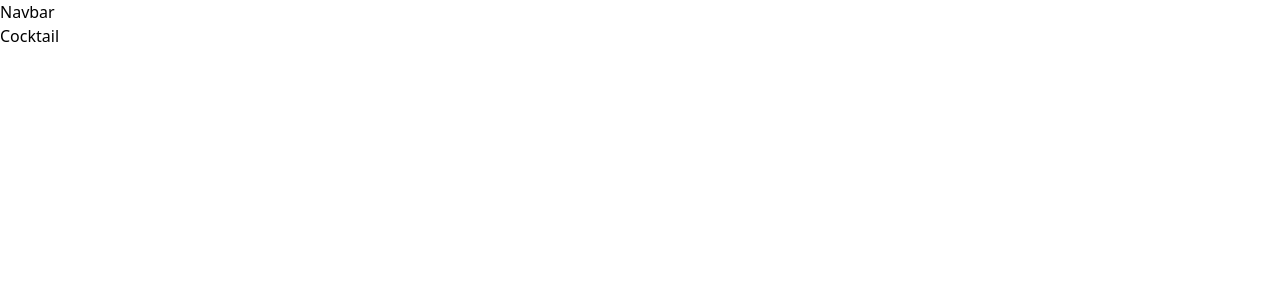
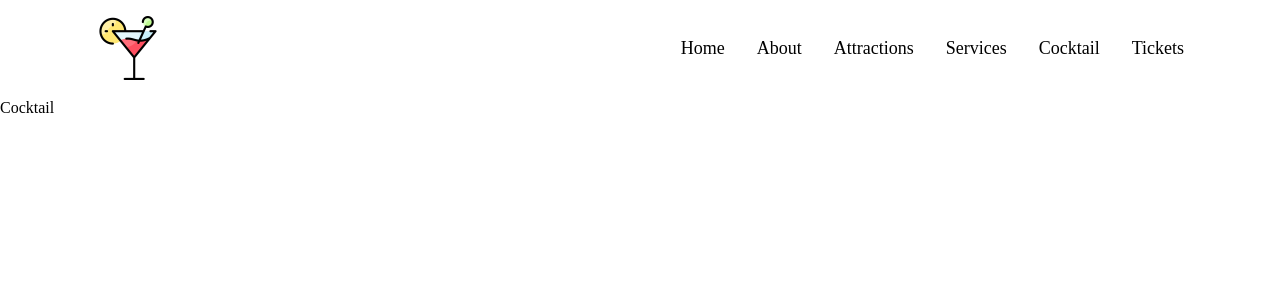
Before and after one commit to greatkene/cocktail, a React (Create React App) app: page /cocktail in a window 1280 px wide. Shown: the top 300 px of the page. Built offline with nearby package versions, Linux system fonts and the light colour scheme.

Commit message:
navbar done

```diff
--- a/package.json
+++ b/package.json
@@ -8,6 +8,7 @@
     "@testing-library/user-event": "^13.5.0",
     "react": "^18.0.0",
     "react-dom": "^18.0.0",
+    "react-icons": "^4.3.1",
     "react-router-dom": "^6.3.0",
     "react-scripts": "5.0.1",
     "react-scroll": "^1.8.7",
--- a/public/index.html
+++ b/public/index.html
@@ -2,14 +2,14 @@
 <html lang="en">
   <head>
     <meta charset="utf-8" />
-    <link rel="icon" href="%PUBLIC_URL%/favicon.ico" />
+    <link rel="icon" href="../src/assets/logo.png" />
     <meta name="viewport" content="width=device-width, initial-scale=1" />
     <meta name="theme-color" content="#000000" />
     <meta
       name="description"
       content="Web site created using create-react-app"
     />
-    <link rel="apple-touch-icon" href="%PUBLIC_URL%/logo192.png" />
+    <link rel="apple-touch-icon" href="../src/assets/logo.png" />
     <!--
       manifest.json provides metadata used when your web app is installed on a
       user's mobile device or desktop. See https://developers.google.com/web/fundamentals/web-app-manifest/
@@ -24,7 +24,7 @@
       work correctly both with client-side routing and a non-root public URL.
       Learn how to configure a non-root public URL by running `npm run build`.
     -->
-    <title>React App</title>
+    <title>Cocktail Menus</title>
   </head>
   <body>
     <noscript>You need to enable JavaScript to run this app.</noscript>
--- a/src/App.js
+++ b/src/App.js
@@ -7,7 +7,7 @@ import About from './pages/About'
 import Cocktail from './pages/Cocktail'
 import SingleCocktail from './pages/SingleCocktail'
 import Error from './pages/Error'
-import Contact from './pages/Contact'
+import Ticket from './pages/Ticket'
 
 // Import components
 import Navbar from './components/Navbar';
@@ -21,7 +21,7 @@ const App = () => {
         <Route path='/about' element={<About/>}/>
         <Route path='/cocktail' element={<Cocktail/>}/>
         <Route path='/cocktail/:id' element={<SingleCocktail/>}/>
-        <Route path='/contact' element={<Contact/>}/>
+        <Route path='/ticket' element={<Ticket/>}/>
         <Route path='*' element={<Error/>}/>
       </Routes>
     </BrowserRouter>
--- a/src/components/Navbar.js
+++ b/src/components/Navbar.js
@@ -1,11 +1,68 @@
-import React from 'react'
+/* eslint-disable no-unused-vars */
+import React, {useState} from 'react'
 import logo from '../assets/logo.png'
 import {Link as Link1} from 'react-scroll'
 import { Link as Link2 } from 'react-router-dom'
+import {FaBars, FaTimes} from 'react-icons/fa'
 
 const Navbar = () => {
+
+    const [openMobile, setOpenMobile] = useState(false)
+
   return (
-    <div>Navbar</div>
+    <nav className='flex justify-between py-4 md:px-24 px-4'>
+        <img src={logo} alt="logo" className='h-16 cursor-pointer' />
+        <ul className='font-medium text-lg md:flex hidden items-center gap-8 cursor-pointer'>
+            <li>
+                <Link1 to="home" spy={true} smooth={true}>Home</Link1>
+            </li>
+            <li>
+                <Link2 to="/about">About</Link2>
+            </li>
+            <li>
+                <Link1 to="attract" spy={true} smooth={true}>Attractions</Link1>
+            </li>
+            <li>
+                <Link1 to="services" spy={true} smooth={true}>Services</Link1>
+            </li>
+            <li>
+                <Link2 to="/cocktail">Cocktail</Link2>
+            </li>
+            <li>
+                <Link2 to="/ticket">Tickets</Link2>
+            </li>
+        </ul>
+
+        {/*Mobile Nav*/}
+        <ul className={`fixed top-0 z-50 bg-white w-2/4 h-screen shadow-2xl md:hidden
+        flex flex-col gap-10 p-7 pt-20 duration-500 ${openMobile ? 'right-0' : 'right-[-100%]'}`}>
+            <li>
+                <Link1 to="home" spy={true} smooth={true}>Home</Link1>
+            </li>
+            <li>
+                <Link2 to="/about">About</Link2>
+            </li>
+            <li>
+                <Link1 to="attract" spy={true} smooth={true}>Attractions</Link1>
+            </li>
+            <li>
+                <Link1 to="services" spy={true} smooth={true}>Services</Link1>
+            </li>
+            <li>
+                <Link2 to="/cocktail">Cocktail</Link2>
+            </li>
+            <li>
+                <Link2 to="/ticket">Tickets</Link2>
+            </li>
+        </ul>
+
+        <div className="md:hidden my-4 text-2xl z-50" onClick={()=>setOpenMobile(!openMobile)}>
+            {
+                openMobile ? <FaTimes/> : <FaBars/>
+            }
+        </div>
+
+    </nav>
   )
 }
 
--- a/src/index.css
+++ b/src/index.css
@@ -3,3 +3,15 @@
 @tailwind utilities;
 
 @import url("https://fonts.googleapis.com/css2?family=Poppins:ital,wght@0,200;0,300;0,400;0,500;0,700;1,200;1,400;1,600&display=swap");
+
+@layer base {
+  body {
+    @apply font-[Poppins];
+  }
+}
+
+@layer utilities {
+  ul li:hover {
+    color: #3e82fc;
+  }
+}
--- a/src/pages/Contact.js
+++ /dev/null
@@ -1,9 +0,0 @@
-import React from 'react'
-
-const Contact = () => {
-  return (
-    <div>Contact</div>
-  )
-}
-
-export default Contact
--- /dev/null
+++ b/src/pages/Ticket.js
@@ -0,0 +1,9 @@
+import React from 'react'
+
+const Ticket = () => {
+  return (
+    <div>Ticket</div>
+  )
+}
+
+export default Ticket
--- a/tailwind.config.js
+++ b/tailwind.config.js
@@ -3,7 +3,14 @@ module.exports = {
     "./src/**/*.{js,jsx,ts,tsx}",
   ],
   theme: {
-    extend: {},
+    extend: {
+      fontFamily: {
+        Poppins: "Poppins",
+      },
+      colors : {
+        primary: "#3E82FC"
+      },
+    },
   },
   plugins: [],
 }
```
Also changed, not shown: 1 other file (tests, documents, lock files or other folders).
